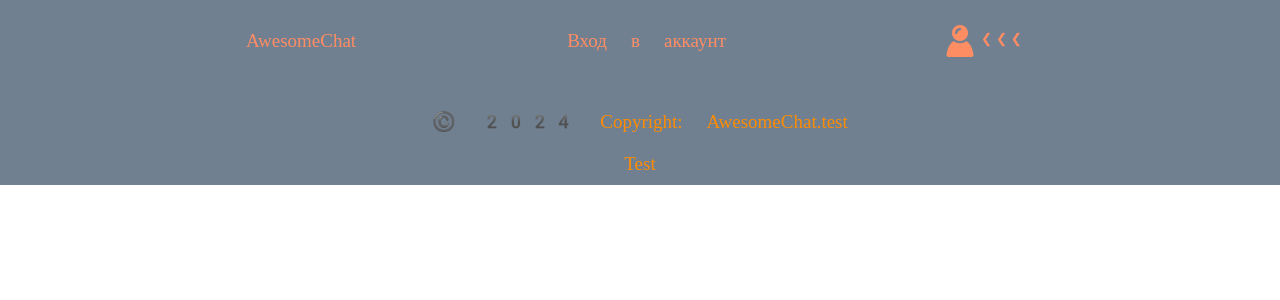
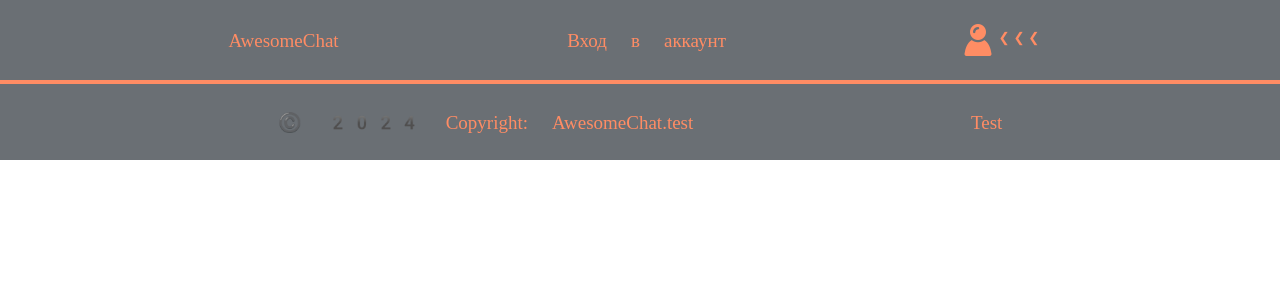
Before and after one commit to Marator2K07/Web-chat, a React (Create React App) app in the folder frontend/: page / in a window 1280 px wide. Shown: the top 300 px of the page. Built offline with nearby package versions, Linux system fonts and the light colour scheme.

Commit message:
Редактирование стиля приложения.

```diff
--- a/frontend/src/components/AccountImageButton/AccountImageButtonCSSTransition.css
+++ b/frontend/src/components/AccountImageButton/AccountImageButtonCSSTransition.css
@@ -31,35 +31,35 @@
 
 /* Start of CSSTransition for AccountImageButton className */
 .AccountImageButton-init {
-    background-color:slategrey;
+    background-color:rgb(106, 111, 116);
     display: inline-flex;
     border: 2px solid transparent;
     padding: 5px;
 }
 .AccountImageButton-enter {
-    background-color:slategrey;
+    background-color:rgb(106, 111, 116);
     border: 2px solid transparent;
 }
 .AccountImageButton-enter-active {
-    background-color:rgb(96, 100, 104);
+    background-color:slategray;
     border: 2px solid;
     transition: all 0.5s;
 }
 .AccountImageButton-enter-done {
     border: 2px solid;
-    background-color:rgb(96, 100, 104);
+    background-color:slategray;
 }
 .AccountImageButton-exit {
     border: 2px solid;
-    background-color:rgb(96, 100, 104);
+    background-color:slategray;
 }
 .AccountImageButton-exit-active {
-    background-color:slategrey;
+    background-color:rgb(106, 111, 116);
     border: 2px solid transparent;
     transition: all 0.5s;
 }
 .AccountImageButton-exit-done {
     border: 2px solid transparent;
-    background-color:slategrey;
+    background-color:rgb(106, 111, 116);
 }
 /* End of CSSTransition for AccountImageButton className */
--- a/frontend/src/components/DownBlock/DownBlock.module.css
+++ b/frontend/src/components/DownBlock/DownBlock.module.css
@@ -1,9 +1,13 @@
 .DownBlock {
-    background-color:slategrey;
-    color:darkorange;
+    background-color:rgb(106, 111, 116);
+    color:rgb(255, 140, 100);
     font-weight: 400;
     font-size: 19px;
     font-family: emoji;
-    padding: 10px 35px;
+    height: 9.55vh;
     text-align: center;
+    display: flex;
+    justify-content: space-evenly;
+    align-items: center;
+    border-top: 2px solid rgb(255, 140, 100);
 }
--- a/frontend/src/components/MiniMenu/MiniMenu.module.css
+++ b/frontend/src/components/MiniMenu/MiniMenu.module.css
@@ -1,5 +1,5 @@
 .MiniMenu {
-    background-color:rgb(96, 100, 104);
+    background-color:slategray;
     position: absolute;
     border-radius: 10px;
     width: 444px;
--- a/frontend/src/components/TopBlock/TopBlock.module.css
+++ b/frontend/src/components/TopBlock/TopBlock.module.css
@@ -1,11 +1,12 @@
 .TopBlock {
-    background-color:slategrey;
+    background-color:rgb(106, 111, 116);
     color:rgb(255, 140, 100);
     font-weight: 400;
     font-size: 19px;
     font-family: emoji;
-    padding: 10px 35px;
+    height: 10vh;
     display: flex;
     justify-content: space-evenly;
     align-items: center;
+    border-bottom: 2px solid rgb(255, 140, 100);
 }
```
